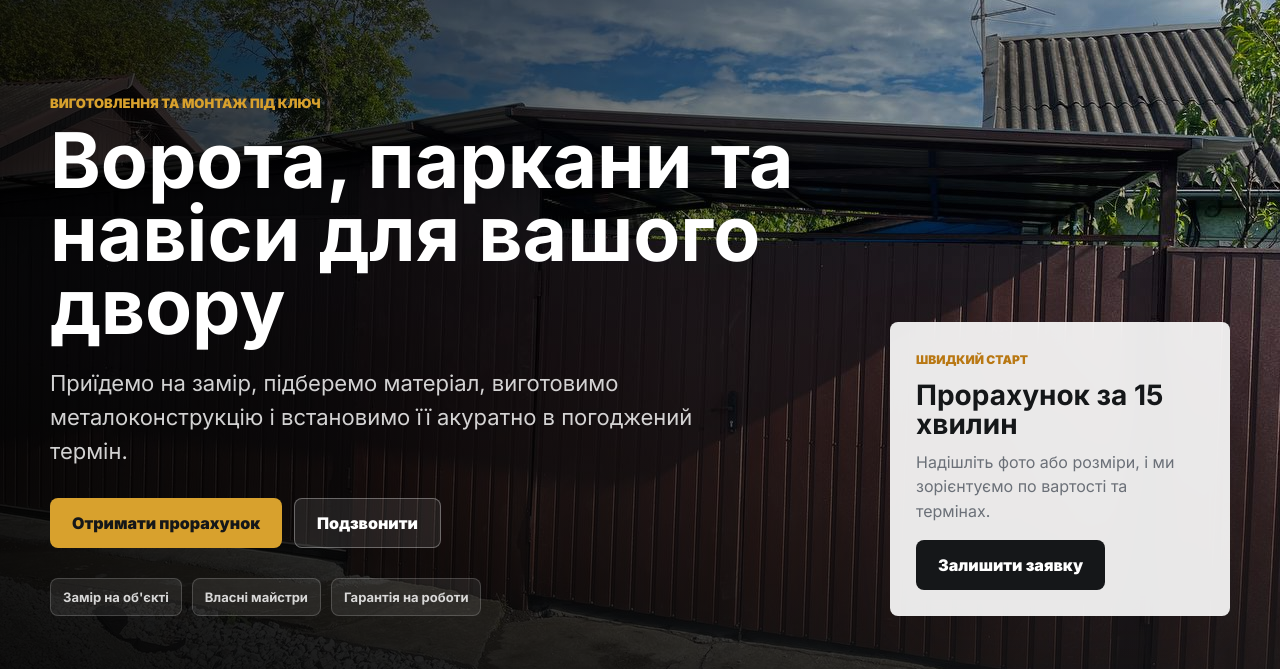
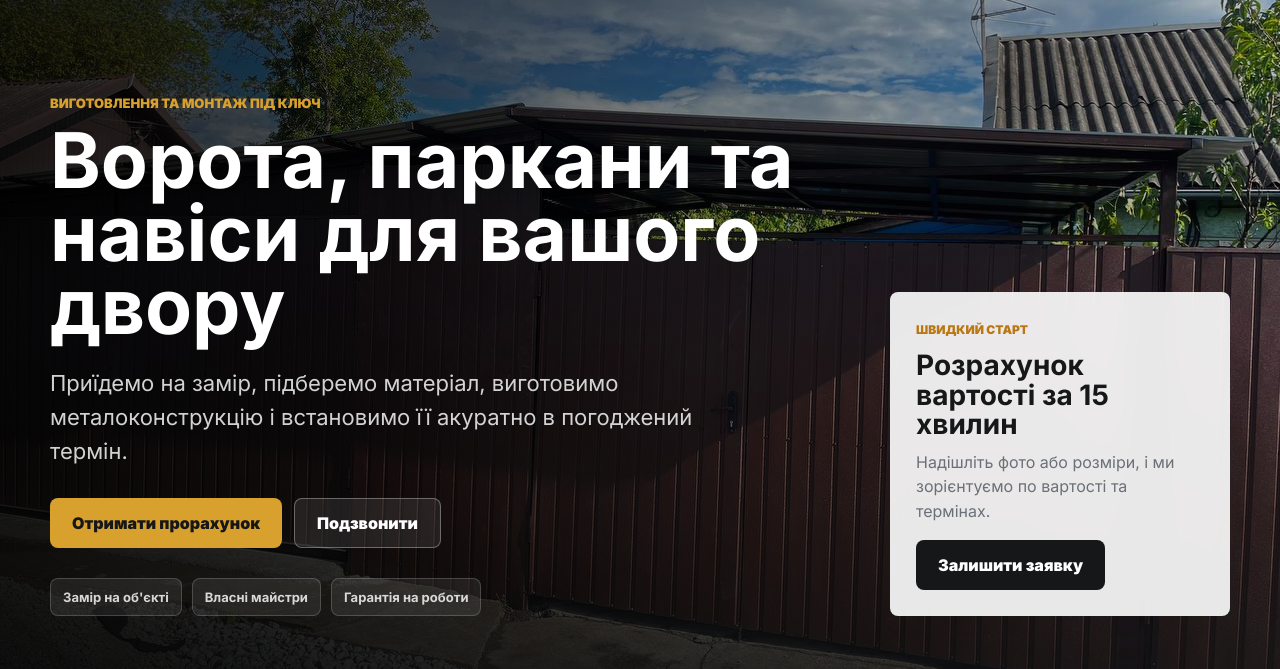
Before and after one commit to itfata/metalpro, a plain HTML site: page index.html in a window 1280 px wide. Shown: the part 80-749 px from the top of the page. Drawn offline with Linux system fonts and the light colour scheme.

Commit message:
Update heading text in quote panel

```diff
--- a/index.html
+++ b/index.html
@@ -59,7 +59,7 @@
         </div>
         <aside class="quote-panel" aria-label="Швидка заявка">
           <span class="panel-kicker">Швидкий старт</span>
-          <h2>Прорахунок за 15 хвилин</h2>
+          <h2>Розрахунок вартості за 15 хвилин</h2>
           <p>Надішліть фото або розміри, і ми зорієнтуємо по вартості та термінах.</p>
           <a class="btn btn-dark" href="#request">Залишити заявку</a>
         </aside>
```
